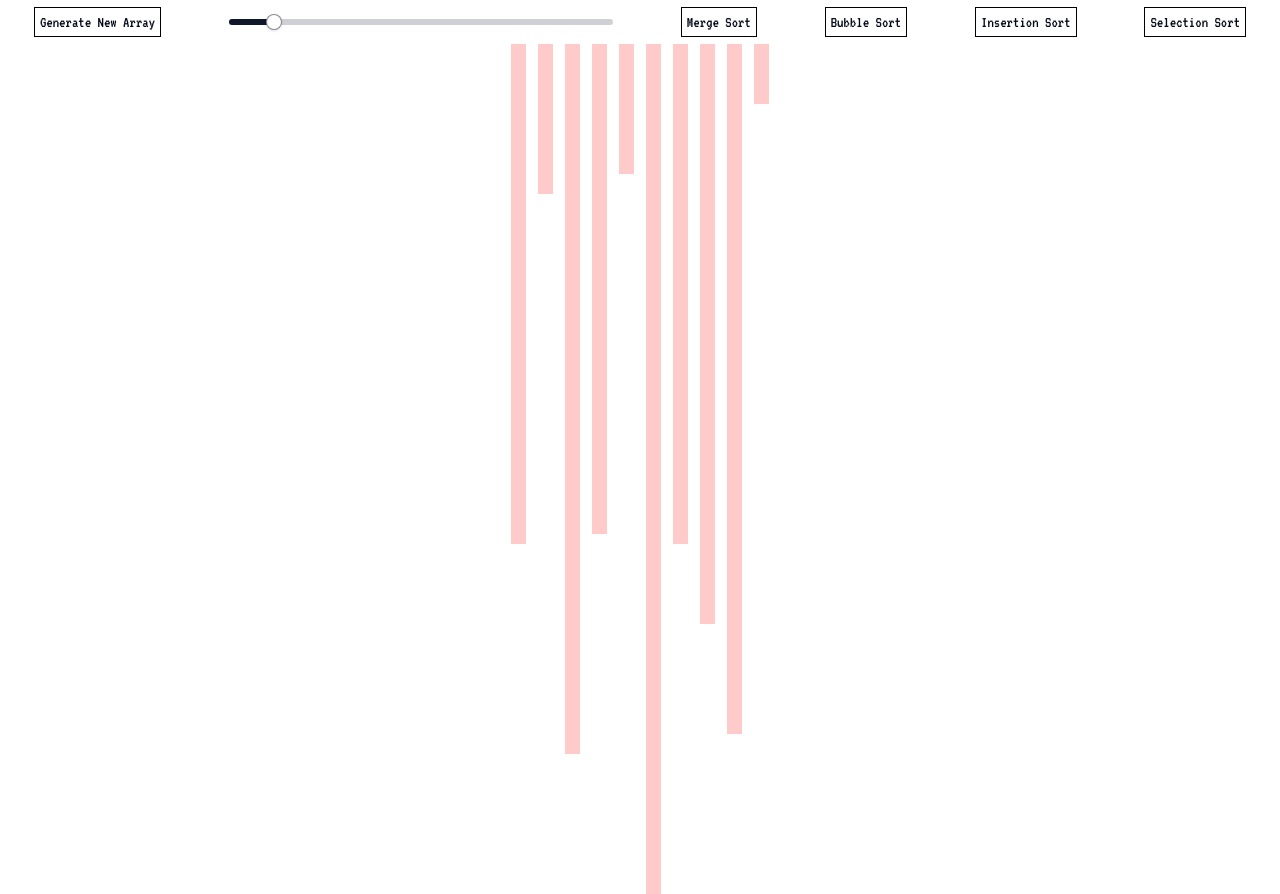
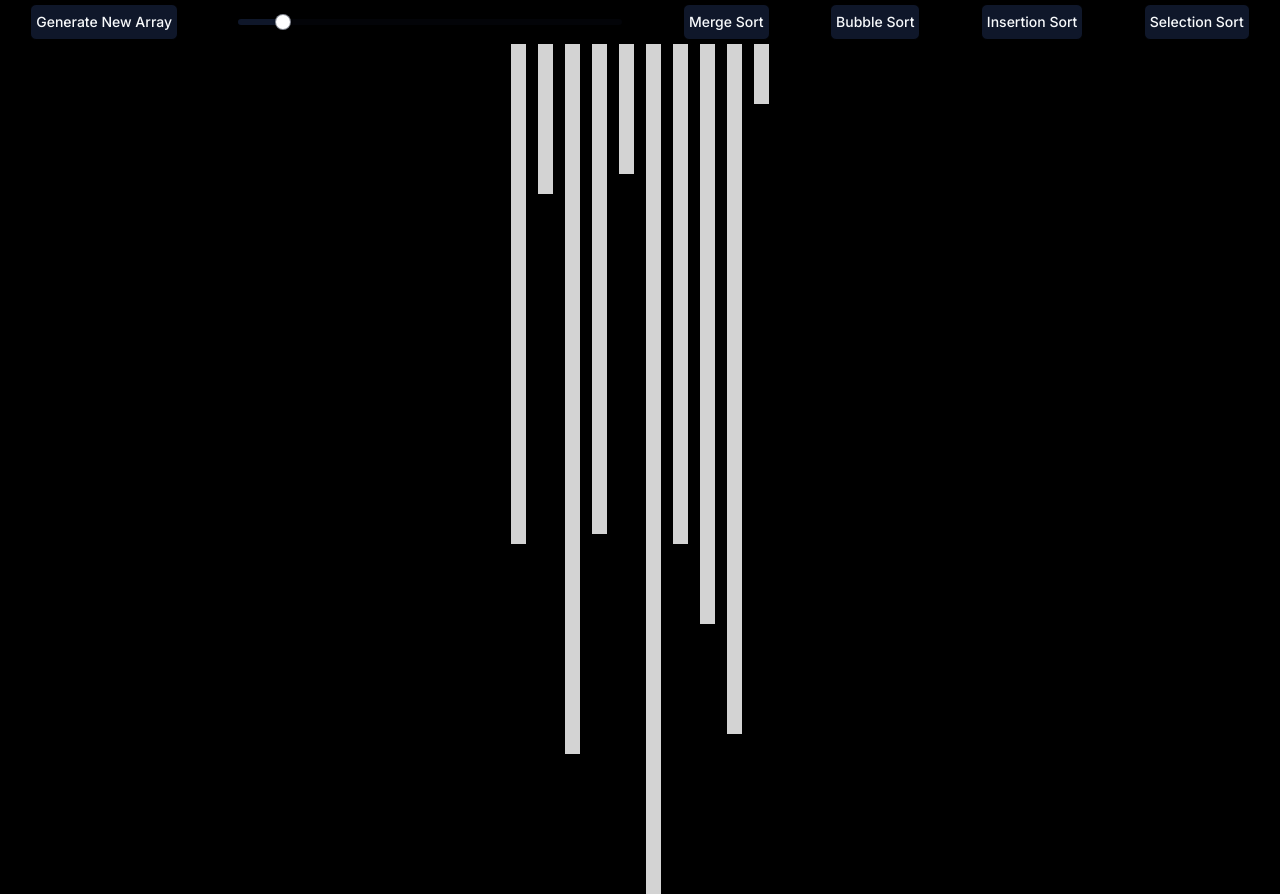
Before and after one commit to krish4693/sorting-visualizer, a Next.js app: page / in a window 1280 px wide. Built offline with nearby package versions, Linux system fonts and the light colour scheme.

Commit message:
style: rethemed the entire application -changed to dark theme by default -added shad-cn buttons -changed colors of visualizer representation to gray,cyan,lime -fixed lime color coming during visualisation in mergesort unncessarily

```diff
--- a/package.json
+++ b/package.json
@@ -12,6 +12,7 @@
     "@next/font": "^14.2.4",
     "@radix-ui/react-icons": "^1.3.0",
     "@radix-ui/react-slider": "^1.1.2",
+    "@radix-ui/react-slot": "^1.0.2",
     "class-variance-authority": "^0.7.0",
     "clsx": "^2.1.1",
     "next": "14.2.3",
--- a/src/app/globals.css
+++ b/src/app/globals.css
@@ -36,7 +36,7 @@
   }
 
   .dark {
-      --background: 222.2 84% 4.9%;
+    --background: 0 0% 0%;
     --foreground: 210 40% 98%;
 
     --card: 222.2 84% 4.9%;
@@ -71,11 +71,11 @@
     @apply border-border;
   }
   body {
-      @apply bg-background text-foreground;
+    @apply bg-black text-foreground;
   }
 }
 
-  .button{
-    border:1px solid black;
-    padding:2px 5px;
+.button {
+  border: 1px solid black;
+  padding: 2px 5px;
 }
--- a/src/app/page.tsx
+++ b/src/app/page.tsx
@@ -3,14 +3,12 @@
 import Navbar from "@/components/Navbar";
 import Visualizer from "@/components/Visualizer";
 import { useEffect, useState, useRef } from "react";
-import { VT323 } from "next/font/google";
+import { Inter } from "next/font/google";
 
-
-const dottedmatrix = VT323({
+const dottedmatrix = Inter({
   subsets: ["latin"],
-  weight:['400' ],
-
-})
+  weight: ["400"],
+});
 
 const generateRandomArray = (size: number): number[] => {
   return Array.from({ length: size }, () => Math.floor(Math.random() * 87) + 4);
@@ -27,12 +25,11 @@ const mergeInPlace = async (
   leftEnd: number,
   rightEnd: number,
   delay: number,
-  updateArray: (array: number[], start: number | null , end: number | null , sortedIndices: Set<number>) => void,
+  updateArray: (array: number[], start: number | null, end: number | null, sortedIndices: Set<number>) => void,
   isCancelledRef: React.MutableRefObject<boolean>
 ) => {
   let left = leftStart;
   let right = leftEnd + 1;
-  const sortedIndices = new Set<number>();
 
   while (left <= leftEnd && right <= rightEnd) {
     if (isCancelledRef.current) {
@@ -40,7 +37,6 @@ const mergeInPlace = async (
     }
 
     if (array[left] <= array[right]) {
-      sortedIndices.add(left);
       left++;
     } else {
       const temp = array[right];
@@ -54,7 +50,7 @@ const mergeInPlace = async (
       right++;
     }
 
-    updateArray([...array], left, right, sortedIndices);
+    updateArray([...array], left, right, new Set());
     await sleep(delay);
   }
 };
@@ -78,7 +74,11 @@ const mergeSortInPlace = async (
   await mergeInPlace(array, start, mid, end, delay, updateArray, isCancelledRef);
 
   // After merge is complete, mark the sorted portion of the array
-  updateArray([...array], null, null, new Set(array.keys()));
+  if (start === 0 && end === array.length - 1) {
+    updateArray([...array], null, null, new Set(array.keys()));
+  } else {
+    updateArray([...array], null, null, new Set());
+  }
 };
 
 const bubbleSort = async (
--- a/src/components/Navbar.tsx
+++ b/src/components/Navbar.tsx
@@ -1,5 +1,6 @@
 import React, { useState } from 'react';
 import { Slider } from "@/components/ui/slider";
+import { Button } from './ui/button';
 
 interface NavbarProps {
   generateNewArray: (value: number) => void;
@@ -14,9 +15,9 @@ const Navbar: React.FC<NavbarProps> = ({ generateNewArray, handleMergeSort, hand
 
   return (
     <div className='flex items-center justify-around h-11'>
-      <button onClick={() => generateNewArray(currentValue)} className='button'>
+      <Button onClick={() => generateNewArray(currentValue)} className='button'>
         <p>Generate New Array</p>
-      </button>
+      </Button>
       <Slider
         defaultValue={[5]}
         max={50}
@@ -27,18 +28,18 @@ const Navbar: React.FC<NavbarProps> = ({ generateNewArray, handleMergeSort, hand
           generateNewArray(newValue[0]);
         }}
       />
-      <button onClick={handleMergeSort} className='button'>
+      <Button onClick={handleMergeSort} className='button'>
         <p>Merge Sort</p>
-      </button>
-      <button onClick={handleBubbleSort} className='button'>
+      </Button>
+      <Button onClick={handleBubbleSort} className='button'>
         <p>Bubble Sort</p>
-      </button>
-      <button onClick={handleInsertionSort} className='button'>
+      </Button>
+      <Button onClick={handleInsertionSort} className='button'>
         Insertion Sort
-      </button>
-      <button onClick={handleSelectionSort} className='button'>
+      </Button>
+      <Button onClick={handleSelectionSort} className='button'>
         Selection Sort
-      </button>
+      </Button>
     </div>
   );
 };
--- a/src/components/Visualizer.tsx
+++ b/src/components/Visualizer.tsx
@@ -17,11 +17,10 @@ const Visualizer: React.FC<VisualizerProps> = ({ array, index1, index2, sortedIn
           <li
             key={index}
             className={`flex justify-center items-end ${
-              index === index1 || index === index2 ? 'bg-blue-200' : sortedIndices.has(index) ? 'bg-green-200' : 'bg-red-200'
+              index === index1 || index === index2 ? 'bg-cyan-400' : sortedIndices.has(index) ? 'bg-lime-500' : 'bg-gray-300'
             }`}
             style={{ height: `${item * 10}px`, width: '15px' }}
           >
-
           </li>
         ))}
       </ul>
--- /dev/null
+++ b/src/components/ui/button.tsx
@@ -0,0 +1,57 @@
+import * as React from "react"
+import { Slot } from "@radix-ui/react-slot"
+import { cva, type VariantProps } from "class-variance-authority"
+
+import { cn } from "@/lib/utils"
+
+const buttonVariants = cva(
+  "inline-flex items-center justify-center whitespace-nowrap rounded-md text-sm font-medium transition-colors focus-visible:outline-none focus-visible:ring-1 focus-visible:ring-ring disabled:pointer-events-none disabled:opacity-50",
+  {
+    variants: {
+      variant: {
+        default:
+          "bg-primary text-primary-foreground shadow hover:bg-primary/90",
+        destructive:
+          "bg-destructive text-destructive-foreground shadow-sm hover:bg-destructive/90",
+        outline:
+          "border border-input bg-background shadow-sm hover:bg-accent hover:text-accent-foreground",
+        secondary:
+          "bg-secondary text-secondary-foreground shadow-sm hover:bg-secondary/80",
+        ghost: "hover:bg-accent hover:text-accent-foreground",
+        link: "text-primary underline-offset-4 hover:underline",
+      },
+      size: {
+        default: "h-9 px-4 py-2",
+        sm: "h-8 rounded-md px-3 text-xs",
+        lg: "h-10 rounded-md px-8",
+        icon: "h-9 w-9",
+      },
+    },
+    defaultVariants: {
+      variant: "default",
+      size: "default",
+    },
+  }
+)
+
+export interface ButtonProps
+  extends React.ButtonHTMLAttributes<HTMLButtonElement>,
+    VariantProps<typeof buttonVariants> {
+  asChild?: boolean
+}
+
+const Button = React.forwardRef<HTMLButtonElement, ButtonProps>(
+  ({ className, variant, size, asChild = false, ...props }, ref) => {
+    const Comp = asChild ? Slot : "button"
+    return (
+      <Comp
+        className={cn(buttonVariants({ variant, size, className }))}
+        ref={ref}
+        {...props}
+      />
+    )
+  }
+)
+Button.displayName = "Button"
+
+export { Button, buttonVariants }
--- a/tailwind.config.ts
+++ b/tailwind.config.ts
@@ -7,7 +7,7 @@ const config = {
     './components/**/*.{ts,tsx}',
     './app/**/*.{ts,tsx}',
     './src/**/*.{ts,tsx}',
-	],
+  ],
   prefix: "",
   theme: {
     container: {
@@ -52,6 +52,15 @@ const config = {
           DEFAULT: "hsl(var(--card))",
           foreground: "hsl(var(--card-foreground))",
         },
+        cyan: {
+          400: "#00FFFF",
+        },
+        lime: {
+          500: "#32CD32",
+        },
+        gray: {
+          300: "#D3D3D3",
+        },
       },
       borderRadius: {
         lg: "var(--radius)",
```
Also changed, not shown: 1 other file (tests, documents, lock files or other folders). Lines whose indentation alone changed are shown as unchanged.
